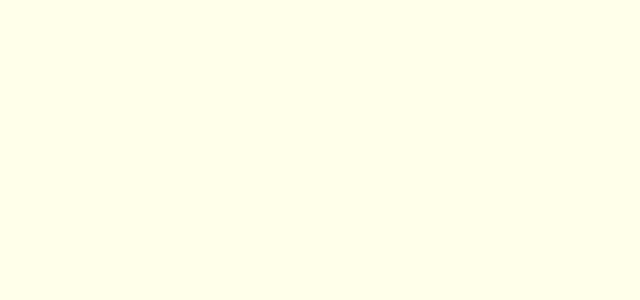
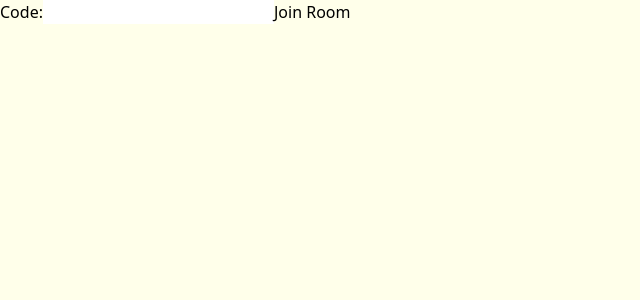
Before and after one commit to nathanjpak/momble, a React (Create React App) app in the folder client/: page /m/join in a window 1280 px wide. Before the commit this address had no page. Shown: the top 300 px of the page, without its empty margins (0-640 px from the left). Built offline with nearby package versions, Linux system fonts and the light colour scheme; a web font is replaced by a local one.

Commit message:
Add rough boilerplate to join room

```diff
--- a/client/src/components/Multiplayer/CreateOrJoin.tsx
+++ b/client/src/components/Multiplayer/CreateOrJoin.tsx
@@ -4,7 +4,7 @@ export default function MultiplayerIndex() {
   return (
     <div>
       <Link to="create">Create new Room</Link>
-      <Link to="">Join Room</Link>
+      <Link to="join">Join Room</Link>
     </div>
   );
 }
--- /dev/null
+++ b/client/src/components/Multiplayer/Join.tsx
@@ -0,0 +1,23 @@
+import { SubmitHandler, useForm } from "react-hook-form";
+
+interface JoinCodeInput {
+  code: String;
+}
+
+export default function JoinMultiplayer() {
+  const { register, handleSubmit } = useForm<JoinCodeInput>();
+
+  const onCodeSubmit: SubmitHandler<JoinCodeInput> = (data) => {
+    console.log(data);
+  };
+
+  return (
+    <div>
+      <form onSubmit={handleSubmit(onCodeSubmit)}>
+        <label>Code:</label>
+        <input type="text" {...register("code")}></input>
+        <button type="submit">Join Room</button>
+      </form>
+    </div>
+  );
+}
--- a/client/src/index.tsx
+++ b/client/src/index.tsx
@@ -8,6 +8,7 @@ import GamesPage from "./components/Games";
 import Hangman from "./components/Games/Hangman";
 import MultiplayerIndex from "./components/Multiplayer/CreateOrJoin";
 import CreateMultiplayer from "./components/Multiplayer/Create";
+import JoinMultiplayer from "./components/Multiplayer/Join";
 
 const root = ReactDOM.createRoot(
   document.getElementById("root") as HTMLElement
@@ -23,6 +24,7 @@ root.render(
         <Route path="/m">
           <Route index element={<MultiplayerIndex />} />
           <Route path="create" element={<CreateMultiplayer />} />
+          <Route path="join" element={<JoinMultiplayer />} />
         </Route>
       </Routes>
     </BrowserRouter>
```
